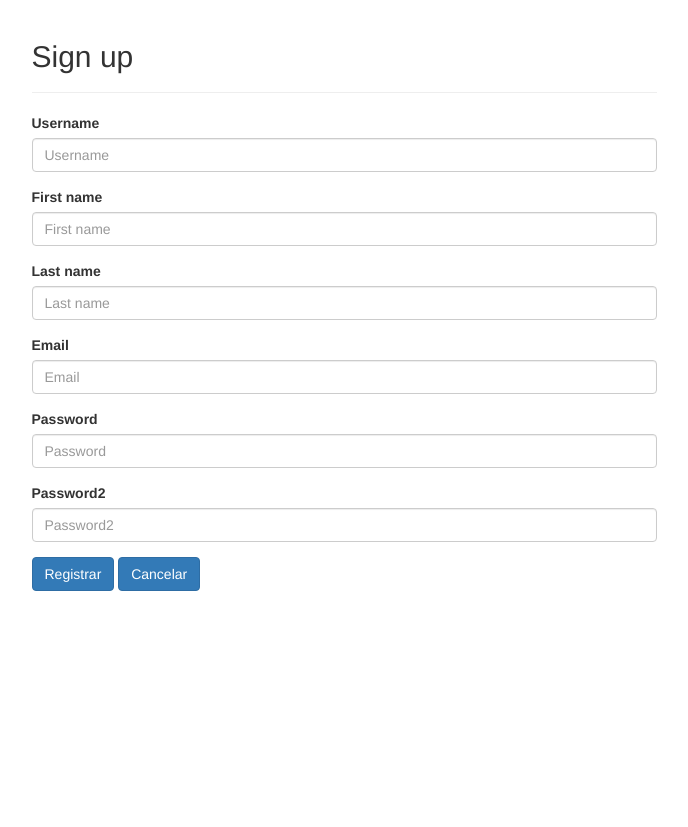
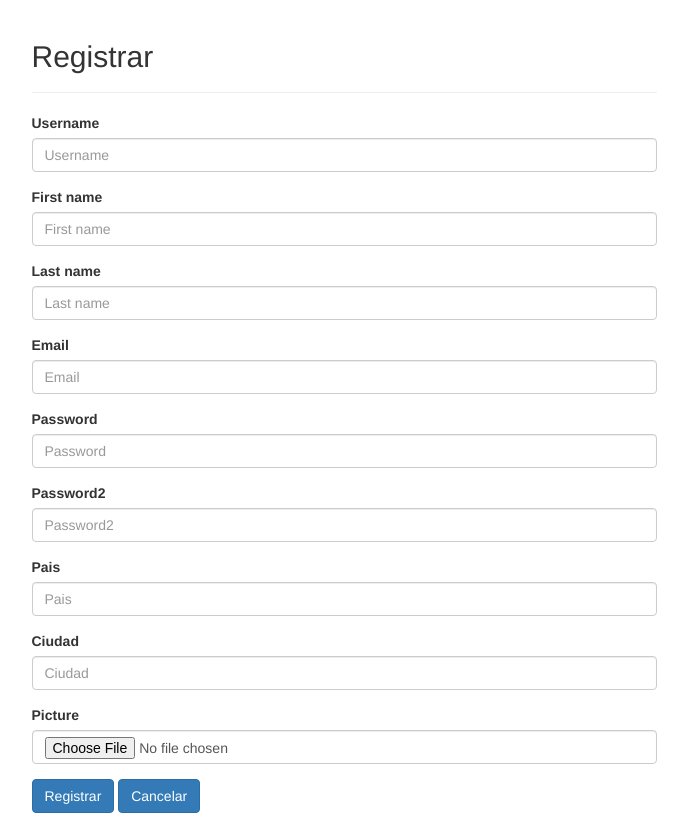
Before and after one commit to JDTorresP/AgileDjango, a Django app: page /addUser/ in a window 1280 px wide. Shown: the whole page, without its empty margins (296-984 px from the left). Before the commit the page ends 591 px from the top, so only its background shows below. Run offline with Django 3.2, Linux system fonts and the light colour scheme; some libraries are stand-ins or nearby versions.

Commit message:
Ajuste del formulario de registro, se agregan los campos faltantes, se permite cargar imagenes y se almacenan

```diff
--- a/gallery/models.py
+++ b/gallery/models.py
@@ -10,6 +10,13 @@ from django import forms
 from django.utils.datetime_safe import datetime
 
 
+class CustomUser(models.Model):
+    pais = models.CharField(max_length=150, blank=True)
+    ciudad = models.CharField(max_length=150, blank=True)
+    picture = models.ImageField(upload_to="pictures", blank=True)
+    auth_user_id = models.ForeignKey(User, null=False)
+
+
 class UserForm(ModelForm):
     username = forms.CharField(max_length=50)
     first_name = forms.CharField(max_length=20)
@@ -19,8 +26,8 @@ class UserForm(ModelForm):
     password2 = forms.CharField(widget=forms.PasswordInput())
 
     class Meta:
-        model = User
-        fields = ['username', 'first_name', 'last_name', 'email', 'password', 'password2']
+        model = CustomUser
+        fields = ['pais', 'ciudad', 'picture']
 
     def clean_username(self):
         username = self.cleaned_data['username']
--- a/gallery/templates/auth/registro.html
+++ b/gallery/templates/auth/registro.html
@@ -15,11 +15,19 @@
 <div class="row">
     <div class="col-md-6 col-sm-offset-3">
         <div class="page-header">
-            <h2>Sign up</h2>
+            <h2>Registrar</h2>
         </div>
-        <form method="post" action ="">
+        <form method="post" action ="" enctype="multipart/form-data">
         {% csrf_token %}
-        {% bootstrap_form form %}
+        {% bootstrap_field form.username %}
+        {% bootstrap_field form.first_name %}
+        {% bootstrap_field form.last_name %}
+        {% bootstrap_field form.email %}
+        {% bootstrap_field form.password %}
+        {% bootstrap_field form.password2 %}
+        {% bootstrap_field form.pais %}
+        {% bootstrap_field form.ciudad %}
+        {% bootstrap_field form.picture %}
         {% buttons %}
         <input type="submit" value="Registrar" class="btn btn-primary"/>
         <a href="{% url 'gallery:index' %}" class="btn btn-primary">Cancelar</a>
--- a/gallery/urls.py
+++ b/gallery/urls.py
@@ -12,4 +12,5 @@ urlpatterns = [
     url(r'^details/(?P<videoid>\d+)$', views.detail, name="details"),
     url(r'^login/$', views.login_view, name='login'),
     url(r'^logout/$', views.logout_view, name='logout'),
+    url(r'^i18n/', include('django.conf.urls.i18n')),
 ]
--- a/gallery/views.py
+++ b/gallery/views.py
@@ -5,7 +5,8 @@ from django.contrib.auth.forms import PasswordChangeForm
 from django.contrib.auth.models import User
 from django.urls import reverse
 from django.views.decorators.csrf import csrf_exempt
-from .models import Media, ClipForm, UserForm, EditUserForm
+
+from .models import Media, ClipForm, UserForm, EditUserForm, CustomUser
 from django.shortcuts import render, redirect
 from django.http import HttpResponse, JsonResponse, HttpResponseRedirect, request
 from django.shortcuts import render_to_response
@@ -81,7 +82,7 @@ def all_users(request):
 
 def add_user_view(request):
     if request.method == 'POST':
-        form = UserForm(request.POST)
+        form = UserForm(request.POST, request.FILES)
         if form.is_valid():
             cleaned_data = form.cleaned_data
             username = cleaned_data.get('username')
@@ -94,8 +95,14 @@ def add_user_view(request):
             user_model.first_name = first_name
             user_model.last_name = last_name
             user_model.email = email
+
+            user_app = CustomUser(pais=cleaned_data.get('pais'),
+                                  ciudad=cleaned_data.get('ciudad'),
+                                  picture=cleaned_data.get('picture'),
+                                  auth_user_id=user_model)
+
             user_model.save()
-
+            user_app.save()
             return HttpResponseRedirect(reverse('gallery:index'))
 
     else:
```
